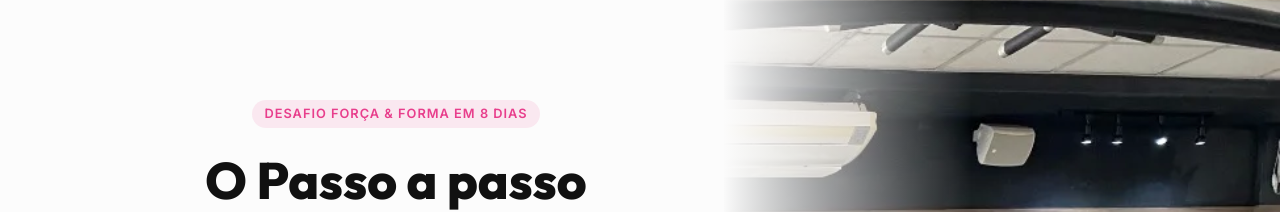
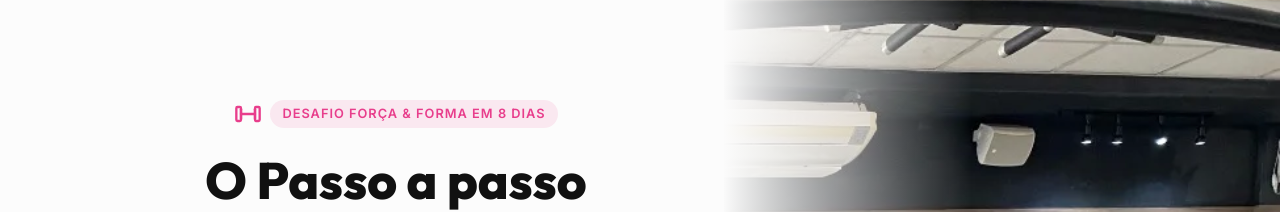
Before and after one commit to Assnzcreator/lp-joao, a plain HTML site: page index.html in a window 1280 px wide. Shown: the top 212 px of the page. Drawn offline with Linux system fonts and the light colour scheme.

Commit message:
Adiciona ícone SVG de peso (dumbbell) na headline

```diff
--- a/index.html
+++ b/index.html
@@ -35,7 +35,14 @@
     <header class="hero-split">
         <div class="hero-left">
             <div class="hero-content">
-                <div class="text-center">
+                <div class="text-center" style="display: flex; justify-content: center; align-items: center; gap: 8px;">
+                    <svg xmlns="http://www.w3.org/2000/svg" width="28" height="28" viewBox="0 0 24 24" fill="none" stroke="var(--primary-green)" stroke-width="2" stroke-linecap="round" stroke-linejoin="round">
+                        <path d="M6 16v-8" />
+                        <path d="M18 16v-8" />
+                        <path d="M6 12h12" />
+                        <rect width="4" height="12" x="2" y="6" rx="1" />
+                        <rect width="4" height="12" x="18" y="6" rx="1" />
+                    </svg>
                     <span class="tag tag-green">Desafio Força & Forma em 8 dias</span>
                 </div>
                 <h1 class="main-headline mt-3 text-center text-dark">O Passo a passo completo pra você sair do sedentarismo <span class="text-primary">AINDA HOJE</span>, sem sair de casa, e sentir os primeiros resultados <span class="text-primary">em 8 dias</span>.</h1>
```
